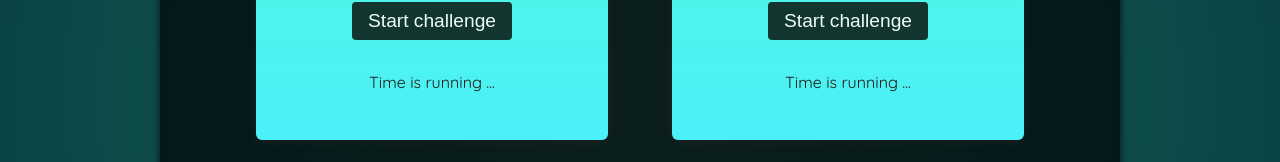
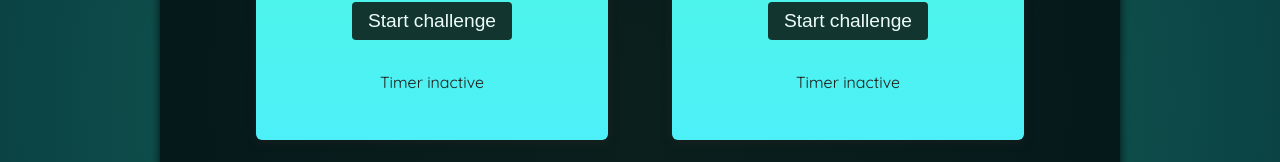
Before and after one commit to sameerhamid/LearningReactJsAndNextJs, a React (Vite) app in the folder 06-count-down/: page / in a window 1280 px wide. Shown: the part 470-632 px from the top of the page. Built offline with nearby package versions, Linux system fonts and the light colour scheme; a web font is replaced by a local one.

Commit message:
add state timeExpired and timerStarted
add handleStart method to start the time

```diff
--- a/06-count-down/src/components/TimerChallange.jsx
+++ b/06-count-down/src/components/TimerChallange.jsx
@@ -1,16 +1,27 @@
 import React from 'react'
 
 function TimerChallange({ title, targetTime }) {
+
+    const [timerExpired, setTimerExpired] = React.useState(false)
+    const [timerStarted, setTimerStarted] = React.useState(false)
+    const handleStart = () => {
+        setTimerStarted(true)
+        setTimeout(() => {
+            setTimerExpired(true)
+        }, targetTime * 1000)
+    }
+
     return (
         <section className='challenge'>
             <h2>{title}</h2>
+            {timerExpired && <p>You lost!</p>}
             <p className='challenge-time'>{targetTime} second{targetTime > 1 ? 's' : ""}</p>
 
             <p>
-                <button>Start challenge</button>
+                <button onClick={handleStart}>{timerStarted ? "Stop" : "Start"} challenge</button>
             </p>
-            <p className=''>
-                Time is running ...
+            <p className={timerStarted ? 'active' : undefined}>
+                {timerStarted ? 'Time is running ...' : "Timer inactive"}
             </p>
         </section>
     )
```
